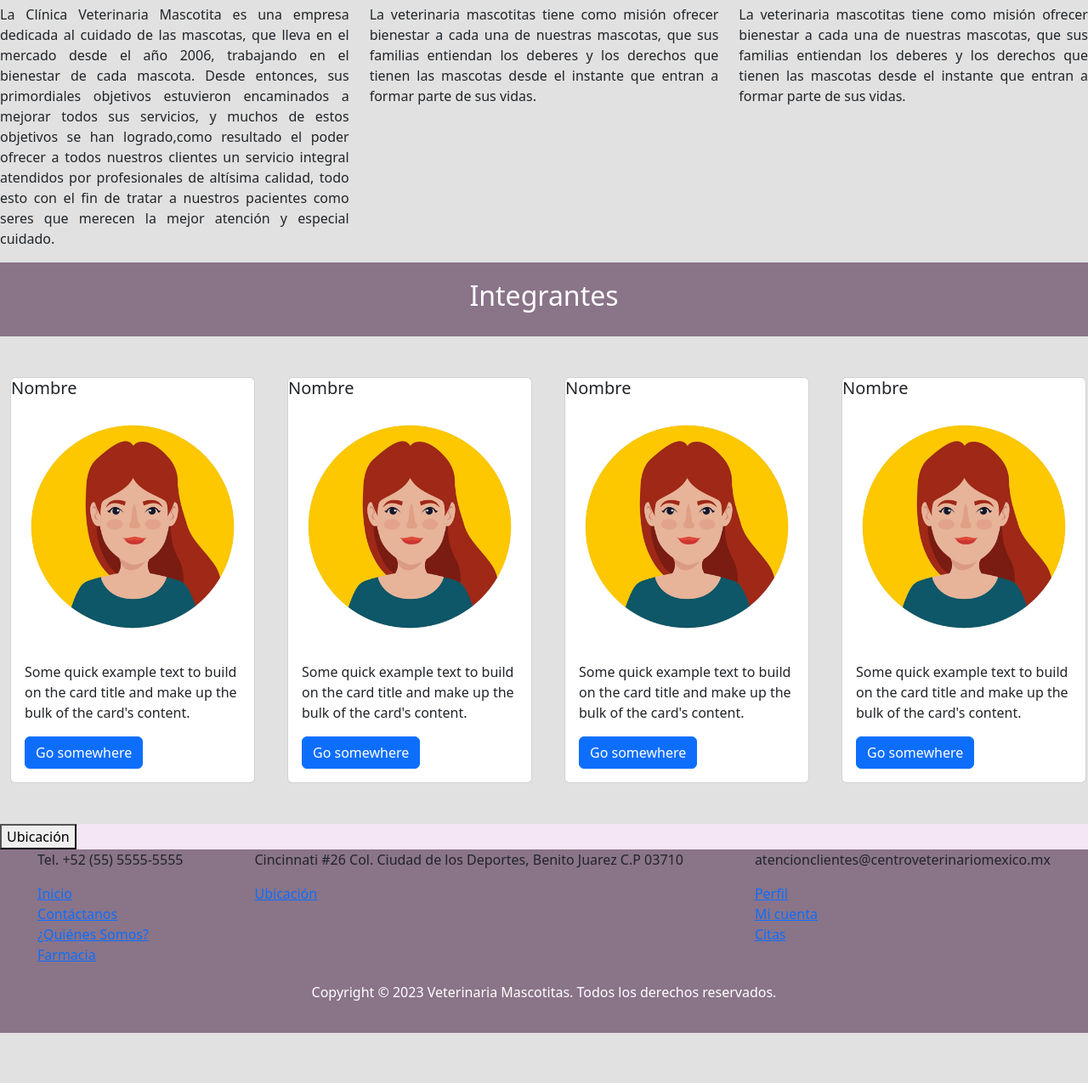
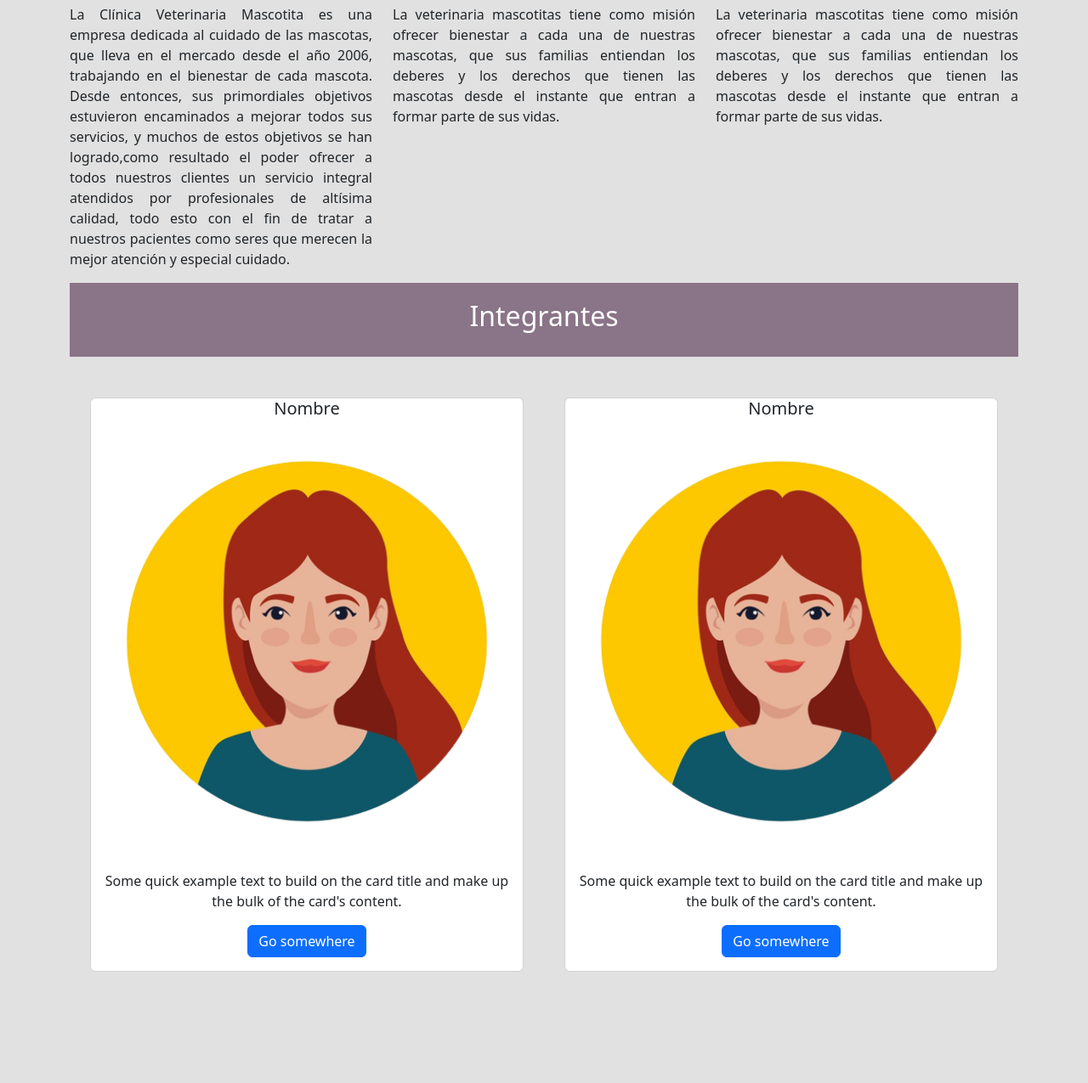
Before and after one commit to AnaYelitzaCT/equipo5_ProyectoN, a plain HTML site: page Veterinaria/QuienesSomos.html in a window 1280 px wide. Shown: the part 463-1738 px from the top of the page at 85% size. Before the commit the page ends 1679 px from the top, so only its background shows below. Drawn offline with nearby package versions, Linux system fonts and the light colour scheme.

Commit message:
Se agregan cambios en página quienes somos

```diff
--- a/Veterinaria/QuienesSomos.html
+++ b/Veterinaria/QuienesSomos.html
@@ -20,9 +20,11 @@
         <img class="img-fluid rounded" src="src/mirada.png">
     </header>
 
-    <div class="row">
+    <div class="container text-center">
+        <div class="row">
+            <div class="col-sm-4 col-md-4 col-lg-4" >
 
-        <div class="col-12 col-md-6 col-lg-4">
+
             <h2 class="h2">¿Quiénes Somos?</h2>
             <p class="p">La Clínica Veterinaria Mascotita es una empresa dedicada al cuidado de las mascotas, que lleva
                 en el mercado desde el año 2006, trabajando en el bienestar de cada mascota. Desde entonces, sus
@@ -32,14 +34,14 @@
                 que merecen la mejor atención y especial cuidado.
             </p>
         </div>
-        <div class="col-12 col-md-6 col-lg-4">
+        <div class="col-sm-4 col-md-4 col-lg-4">
             <h2 class="h2">Misión</h2>
             <p class="p">La veterinaria mascotitas tiene como misión ofrecer bienestar a cada una de nuestras mascotas,
                 que sus familias entiendan los deberes y los derechos que tienen las mascotas desde el instante que
                 entran a formar parte de sus vidas.
             </p>
         </div>
-        <div class="col-12 col-md-6 col-lg-4">
+       <div class="col-sm-4 col-md-4 col-lg-4">
             <h2 class="h2">Visión</h2>
             <p class="p">La veterinaria mascotitas tiene como misión ofrecer bienestar a cada una de nuestras mascotas,
                 que sus familias entiendan los deberes y los derechos que tienen las mascotas desde el instante que
@@ -51,13 +53,12 @@
     <div class="titulo">
         <h2>Integrantes</h2>
     </div>
+    <div class="container overflow-hidden text-center">
+        <div class="row gy-5">
+          <div class="col-6">
 
-
-
-    <div class="row row-cols-4">
-        <div class="col">
             <div class="container py-5">
-                <div class="card" style="width: 18rem;">
+                <div class="card">
                     <h5 class="card-title">Nombre</h5>
                     <img src="src/circular-avatar-character-free-preview.png" class="card-img-top" alt="...">
                     <div class="card-body">
@@ -69,9 +70,9 @@
             </div>
 
         </div>
-        <div class="col">
+        <div class="col-6">
             <div class="container py-5">
-                <div class="card" style="width: 18rem;">
+                <div class="card">
                     <h5 class="card-title">Nombre</h5>
                     <img src="src/circular-avatar-character-free-preview.png" class="card-img-top" alt="...">
                     <div class="card-body">
@@ -84,9 +85,9 @@
             </div>
         </div>
 
-        <div class="col">
+        <div class="col-6">
             <div class="container py-5">
-                <div class="card" style="width: 18rem;">
+                <div class="card">
                     <h5 class="card-title">Nombre</h5>
                     <img src="src/circular-avatar-character-free-preview.png" class="card-img-top" alt="...">
                     <div class="card-body">
@@ -99,9 +100,9 @@
             </div>
         </div>
 
-        <div class="col">
+        <div class="col-6">
             <div class="container py-5">
-                <div class="card" style="width: 18rem;">
+                <div class="card">
                     <h5 class="card-title">Nombre</h5>
                     <img src="src/circular-avatar-character-free-preview.png" class="card-img-top" alt="...">
                     <div class="card-body">
@@ -114,7 +115,7 @@
             </div>
         </div>
     </div>
-
+</div>
 
     <footer class="footer">
 
@@ -149,6 +150,7 @@
         <div class="derechos">
             <p>Copyright © 2023 Veterinaria Mascotitas. Todos los derechos reservados.</p>
         </div>
+    </div>
     </footer>
 
 
```
Also changed, not shown: Veterinaria/QuienesSomos.css (+9 -0 lines).
